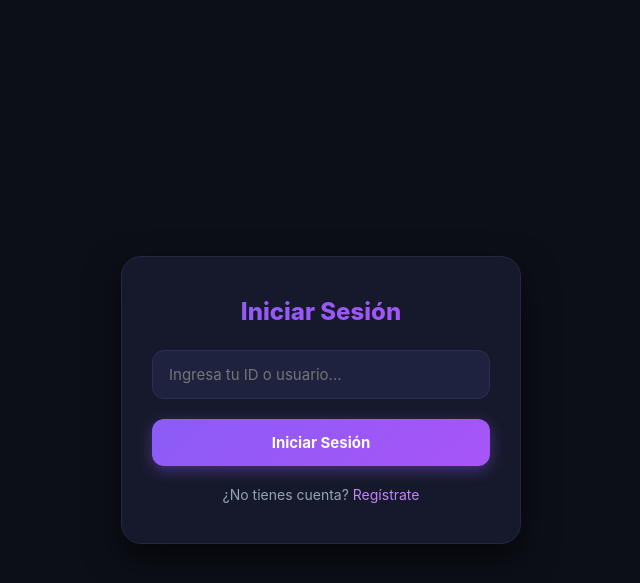
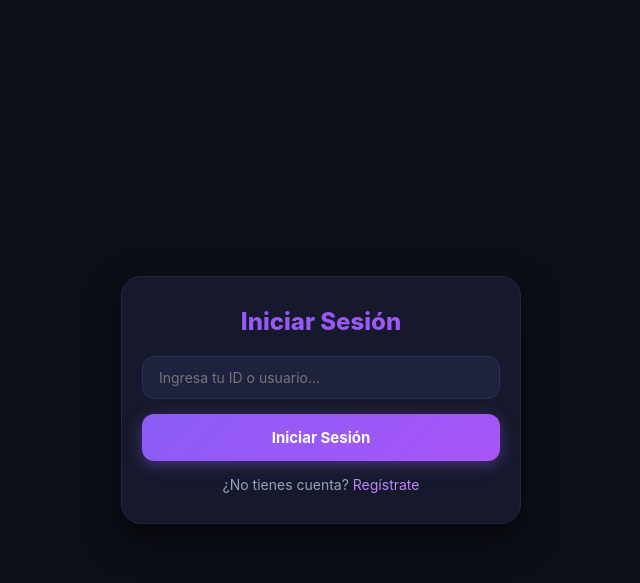
Before and after one commit to moisescarreno206-ui/spatial-network, a Flask app: page / in a window 1280 px wide. Shown: the top 583 px of the page, without its empty margins (319-959 px from the left). Run offline with Flask 3, Linux system fonts and the light colour scheme; parts of the project's set-up code (start-up, migrations or seed data) failed here and were passed over.

Commit message:
Update auth.html

```diff
--- a/templates/auth.html
+++ b/templates/auth.html
@@ -52,11 +52,13 @@
 
         .login-card {
             background: var(--bg-card);
-            padding: 40px 30px;
+            padding: 30px 20px;
             border-radius: 20px;
             border: 1px solid var(--border-color);
             width: 100%;
             max-width: 400px;
+            max-height: 90vh;
+            overflow-y: auto;
             text-align: center;
             box-shadow: 0 15px 35px rgba(0,0,0,0.6);
         }
@@ -64,7 +66,7 @@
         .login-card h1 {
             font-size: 24px;
             font-weight: 800;
-            margin-bottom: 24px;
+            margin-bottom: 20px;
             background: var(--accent-gradient);
             -webkit-background-clip: text;
             -webkit-text-fill-color: transparent;
@@ -72,14 +74,14 @@
 
         .login-input {
             width: 100%;
-            padding: 14px 16px;
+            padding: 12px 16px;
             background: var(--input-bg);
             border: 1px solid var(--input-border);
             border-radius: 12px;
             color: var(--text-main);
-            margin-bottom: 20px;
+            margin-bottom: 15px;
             outline: none;
-            font-size: 15px;
+            font-size: 14px;
         }
 
         .login-input:focus {
@@ -469,9 +471,21 @@
     <div id="login-ui">
         <div class="login-card">
             <h1 id="auth-title">Iniciar Sesión</h1>
+
             <input type="text" id="usernameInput" class="login-input" placeholder="Ingresa tu ID o usuario...">
+
+            <!-- CAMPOS EXCLUSIVOS PARA REGISTRO -->
+            <div id="register-fields" style="display: none;">
+                <input type="text" id="regNombre" class="login-input" placeholder="Nombre...">
+                <input type="text" id="regApellido" class="login-input" placeholder="Apellidos...">
+                <input type="date" id="regDob" class="login-input" title="Fecha de nacimiento">
+                <input type="email" id="regEmail" class="login-input" placeholder="Correo electrónico...">
+                <input type="tel" id="regPhone" class="login-input" placeholder="Número de teléfono...">
+            </div>
+
             <button class="login-btn" id="auth-main-btn" onclick="handleAuth()">Iniciar Sesión</button>
-            <p style="margin-top: 20px; color: var(--text-muted); font-size: 14px;">
+
+            <p style="margin-top: 15px; color: var(--text-muted); font-size: 14px;">
                 <span id="auth-text">¿No tienes cuenta?</span>
                 <a href="#" style="color: var(--accent-purple); text-decoration: none;" onclick="toggleAuthMode(event)">
                     <span id="auth-toggle-text">Regístrate</span>
@@ -564,7 +578,7 @@
             </div>
         </div>
 
-        <!-- BOTÓN FLOTANTE (FAB) PARA NUEVO CHAT -->
+         <!-- BOTÓN FLOTANTE (FAB) PARA NUEVO CHAT -->
         <div class="fab" title="Iniciar chat" onclick="promptNewChat()">
             <i class="fa-solid fa-comment-medical"></i>
         </div>
@@ -621,7 +635,7 @@
                 return;
             }
 
-            // Ocultar login y mostrar chat
+             // Ocultar login y mostrar chat
             document.getElementById('login-ui').style.display = 'none';
             document.getElementById('chat-ui').style.display = 'flex';
 
@@ -661,6 +675,9 @@
             document.getElementById('auth-main-btn').innerText = isLoginMode ? "Iniciar Sesión" : "Registrarse";
             document.getElementById('auth-text').innerText = isLoginMode ? "¿No tienes cuenta?" : "¿Ya tienes cuenta?";
             document.getElementById('auth-toggle-text').innerText = isLoginMode ? "Regístrate" : "Inicia Sesión";
+
+            // Mostrar u ocultar cuadros adicionales de registro
+            document.getElementById('register-fields').style.display = isLoginMode ? 'none' : 'block';
         }
 
         function handleAuth() {
@@ -673,19 +690,38 @@
             let users = JSON.parse(localStorage.getItem("spatial_users") || "{}");
 
             if (isLoginMode) {
-                if (users[inputVal] || inputVal) { // Permite acceso si ya existe o si se usa el flujo simulado directo
+                if (users[inputVal] || inputVal) {
                     localStorage.setItem("spatial_user", JSON.stringify({ id: inputVal, name: inputVal }));
                     window.location.reload();
                 } else {
                     alert("Usuario no encontrado. Regístrate primero.");
                 }
             } else {
+                const nombre = document.getElementById('regNombre').value.trim();
+                const apellido = document.getElementById('regApellido').value.trim();
+                const dob = document.getElementById('regDob').value;
+                const email = document.getElementById('regEmail').value.trim();
+                const phone = document.getElementById('regPhone').value.trim();
+
+                if (!nombre || !apellido || !dob || !email || !phone) {
+                    alert("Por favor completa todos los campos de registro.");
+                    return;
+                }
+
                 if (users[inputVal]) {
-                    alert("Este usuario ya existe.");
+                    alert("Este usuario o ID ya existe.");
                 } else {
-                    users[inputVal] = { id: inputVal, created_at: new Date().toISOString() };
+                    users[inputVal] = {
+                        id: inputVal,
+                        nombre: nombre,
+                        apellido: apellido,
+                        dob: dob,
+                        email: email,
+                        phone: phone,
+                        created_at: new Date().toISOString()
+                    };
                     localStorage.setItem("spatial_users", JSON.stringify(users));
-                    alert("Registro exitoso. Ahora puedes iniciar sesión.");
+                    alert("¡Registro exitoso! Ahora puedes iniciar sesión.");
                     toggleAuthMode({ preventDefault: () => {} });
                 }
             }
```
